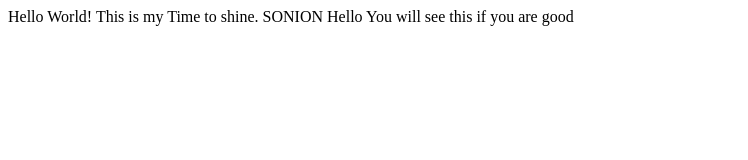
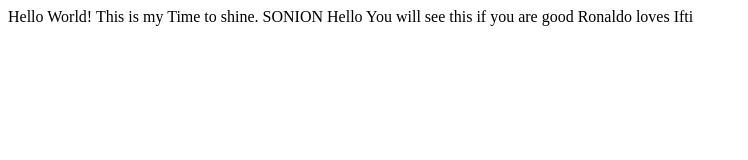
Before and after one commit to FahimFaisal111/Trying, a plain HTML site: page index.html in a window 1280 px wide. Shown: the whole page, without its empty margins (0-748 px from the left). Drawn offline with Linux system fonts and the light colour scheme.

```diff
--- a/index.html
+++ b/index.html
@@ -11,5 +11,6 @@
     SONION
     Hello
     You will see this if you are good
+    Ronaldo loves Ifti
 </body>
 </html>
```
Also changed, not shown: 3 other files.
